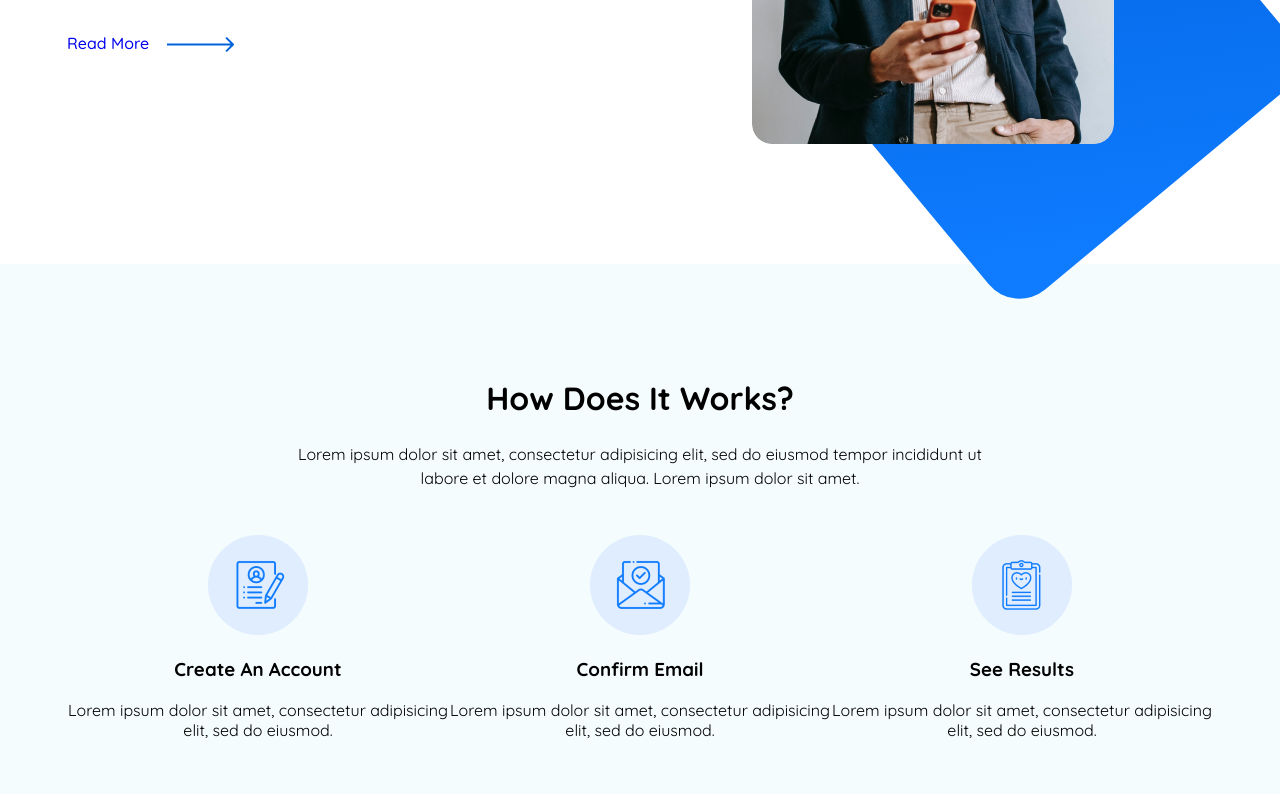
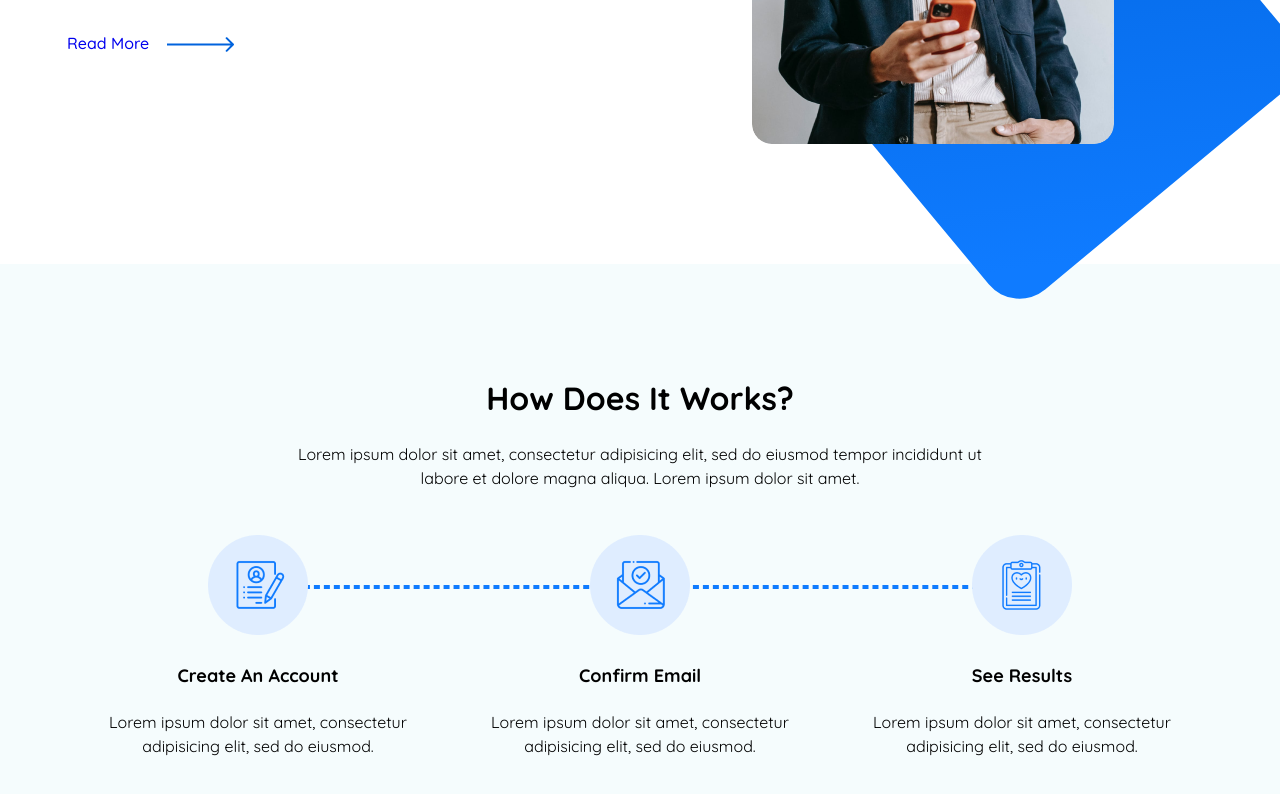
Before and after one commit to DNsoul/sa_task_1, a plain HTML site: page index.html in a window 1280 px wide. Shown: the part 2595-3389 px from the top of the page. Drawn offline with Linux system fonts and the light colour scheme.

Commit message:
created block 4

```diff
--- a/index.html
+++ b/index.html
@@ -93,19 +93,19 @@
             <p>Lorem ipsum dolor sit amet, consectetur adipisicing elit, sed do eiusmod tempor incididunt ut labore et dolore magna aliqua. Lorem ipsum dolor sit amet.</p>
             <div class="steps">
                 <div class="step">
-                    <img src="./img/Create An Account.png" alt="Create An Account">
-                    <h3 class="title">Create An Account</h3>
-                    <p class="text">Lorem ipsum dolor sit amet, consectetur adipisicing elit, sed do eiusmod.</p>
+                    <img class="step-image" src="./img/Create An Account.png" alt="Create An Account">
+                    <h3 class="step-title">Create An Account</h3>
+                    <p class="step-text">Lorem ipsum dolor sit amet, consectetur adipisicing elit, sed do eiusmod.</p>
                 </div>
                 <div class="step">
-                    <img src="./img/Confirm Email.png" alt="Confirm Email">
-                    <h3 class="title">Confirm Email</h3>
-                    <p class="text">Lorem ipsum dolor sit amet, consectetur adipisicing elit, sed do eiusmod.</p>
+                    <img class="step-image" src="./img/Confirm Email.png" alt="Confirm Email">
+                    <h3 class="step-title">Confirm Email</h3>
+                    <p class="step-text">Lorem ipsum dolor sit amet, consectetur adipisicing elit, sed do eiusmod.</p>
                 </div>
                 <div class="step">
-                    <img src="./img/See Results.png" alt="See Results">
-                    <h3 class="title">See Results</h3>
-                    <p class="text">Lorem ipsum dolor sit amet, consectetur adipisicing elit, sed do eiusmod.</p>
+                    <img class="step-image" src="./img/See Results.png" alt="See Results">
+                    <h3 class="step-title">See Results</h3>
+                    <p class="step-text">Lorem ipsum dolor sit amet, consectetur adipisicing elit, sed do eiusmod.</p>
                 </div>
             </div>
         </div>
--- a/style.scss
+++ b/style.scss
@@ -292,7 +292,46 @@ body {
 
 .steps {
     display: flex;
+    justify-content: space-around;
+    position: relative;
+}
 
+
+.step {
+    position: relative;
+    height: 221px;
+    width: 333px;
+
+    &-image {
+        position: relative;
+        margin-bottom: 8px;
+        z-index: 2;
+    }
+
+    &-title {
+        margin-bottom: 23px;
+        font-size: 18px;
+        line-height: 22px;
+    }
+
+    &-text {
+        font-size: 16px;
+        line-height: 150%;
+    }
+
+    &:nth-child(2)::after {
+        content: "";
+        position: absolute;
+        display: block;
+
+        top: 50px;
+        left: -200px;
+
+        z-index: 0;
+
+        width: 780px;
+        border: 2px dashed #0F7BFF;
+    }
 }
 
 .how-works {
```
Also changed, not shown: style.css, 1 other file.
